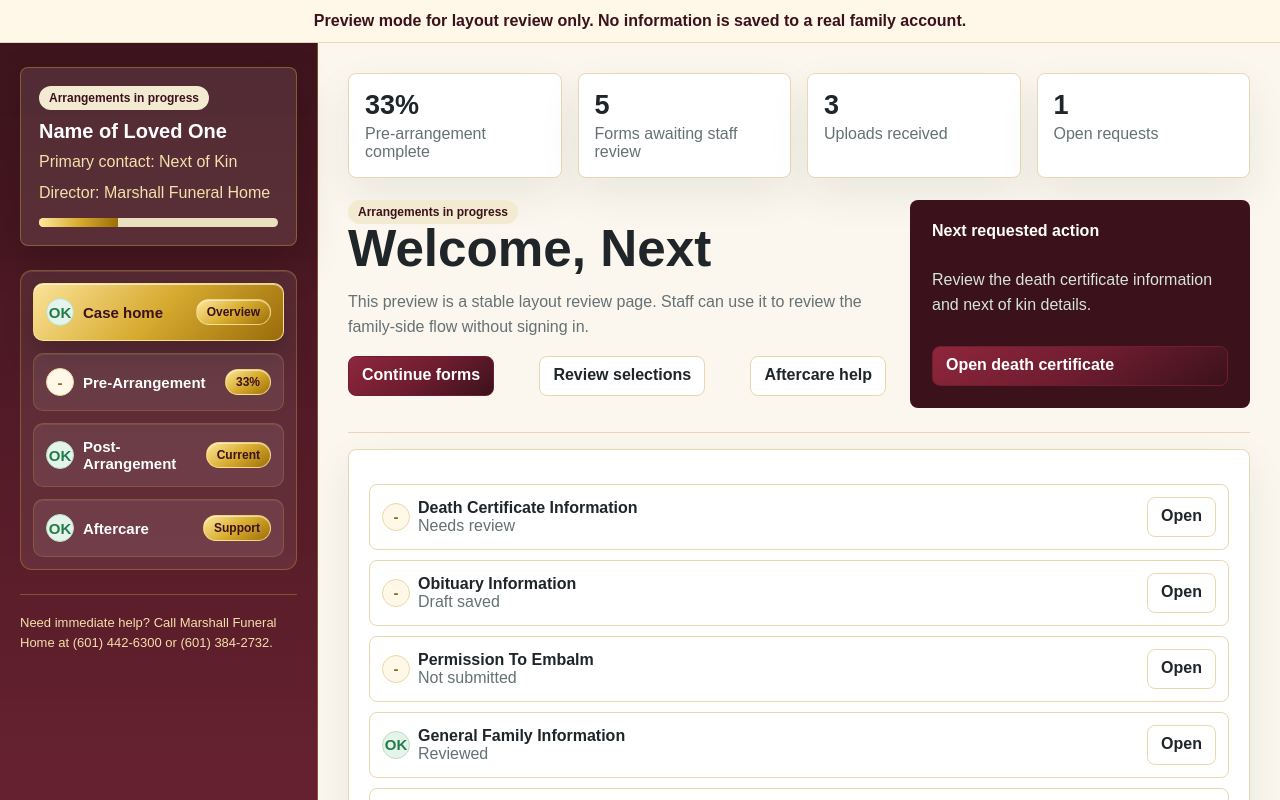
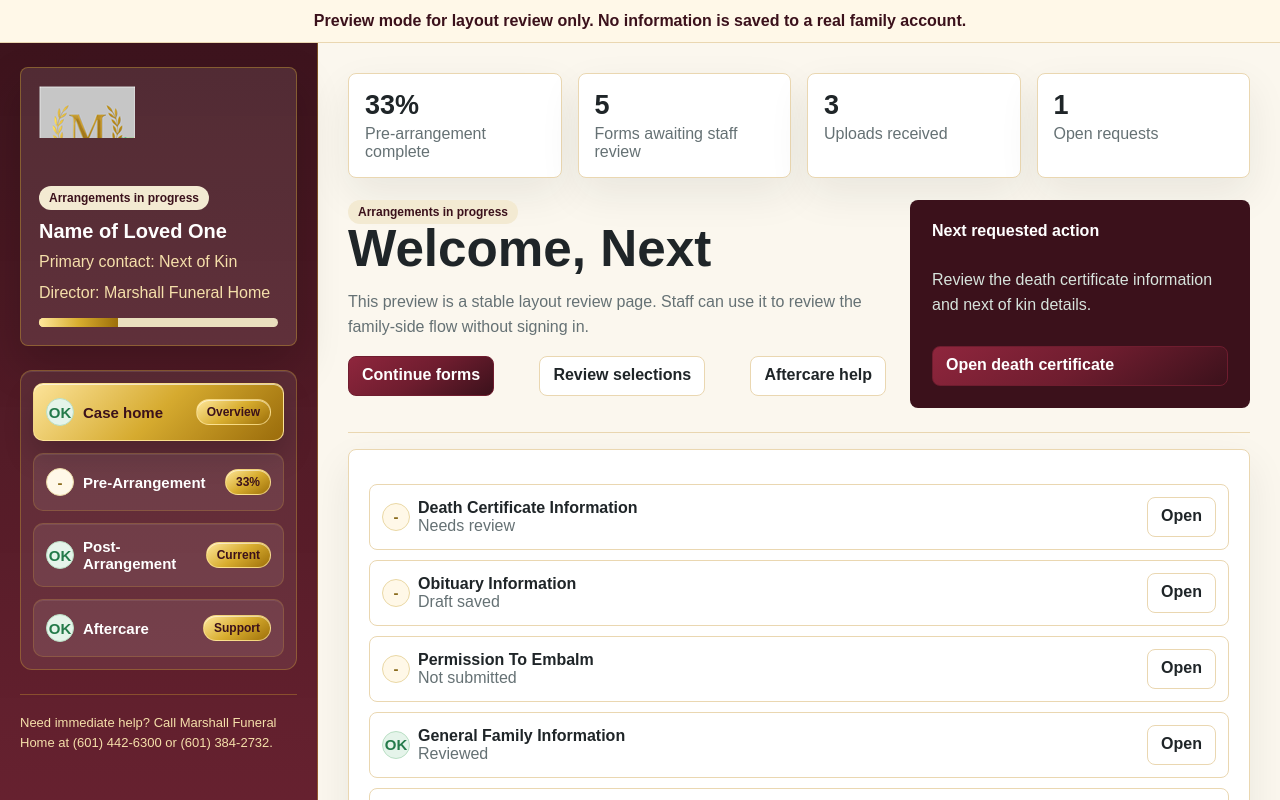
Before and after one commit to marshallfhnatchez225/Marshall-Family-Care, a Next.js app: page /family-preview in a window 1280 px wide. Shown: the top 800 px of the page. Built offline with nearby package versions, Linux system fonts and the light colour scheme.

Commit message:
Show Marshall logo on family preview overview

```diff
--- a/app/family-preview/page.tsx
+++ b/app/family-preview/page.tsx
@@ -1,4 +1,5 @@
 import { forms } from "./form-data";
+import { MarshallLogo } from "./marshall-logo";
 
 export default function FamilyPreviewPage() {
   return (
@@ -19,6 +20,7 @@ export default function FamilyPreviewPage() {
       <main className="family-portal">
         <aside className="family-sidebar">
           <section className="family-case-card">
+            <MarshallLogo className="family-brand-logo" />
             <span className="family-status-chip">Arrangements in progress</span>
             <h2>Name of Loved One</h2>
             <p>Primary contact: Next of Kin</p>
```
